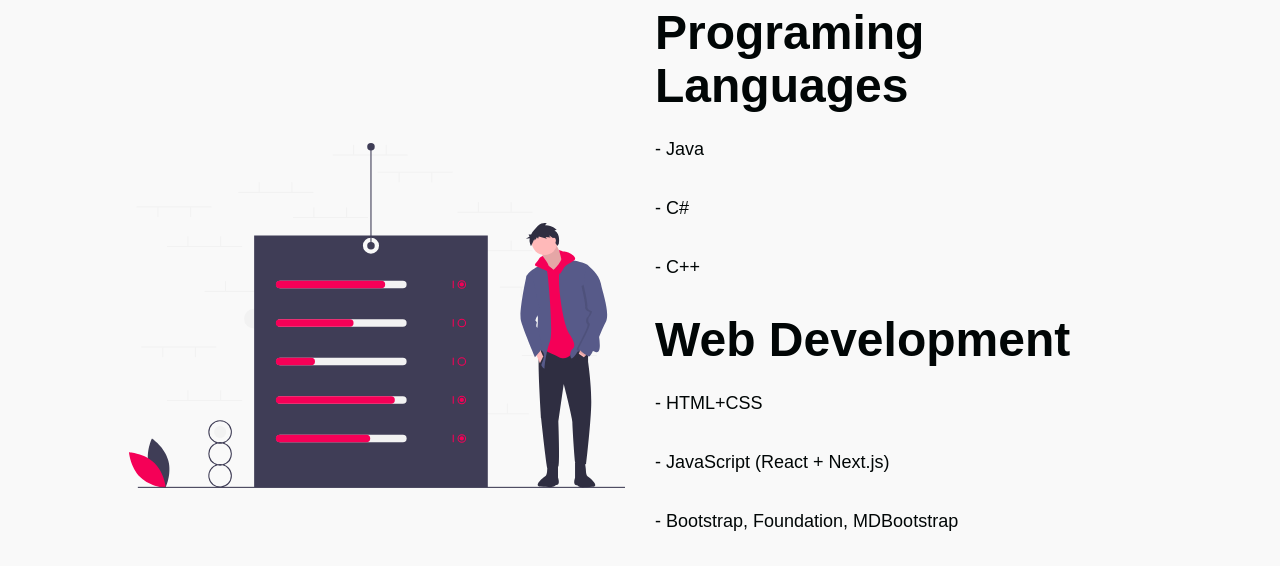
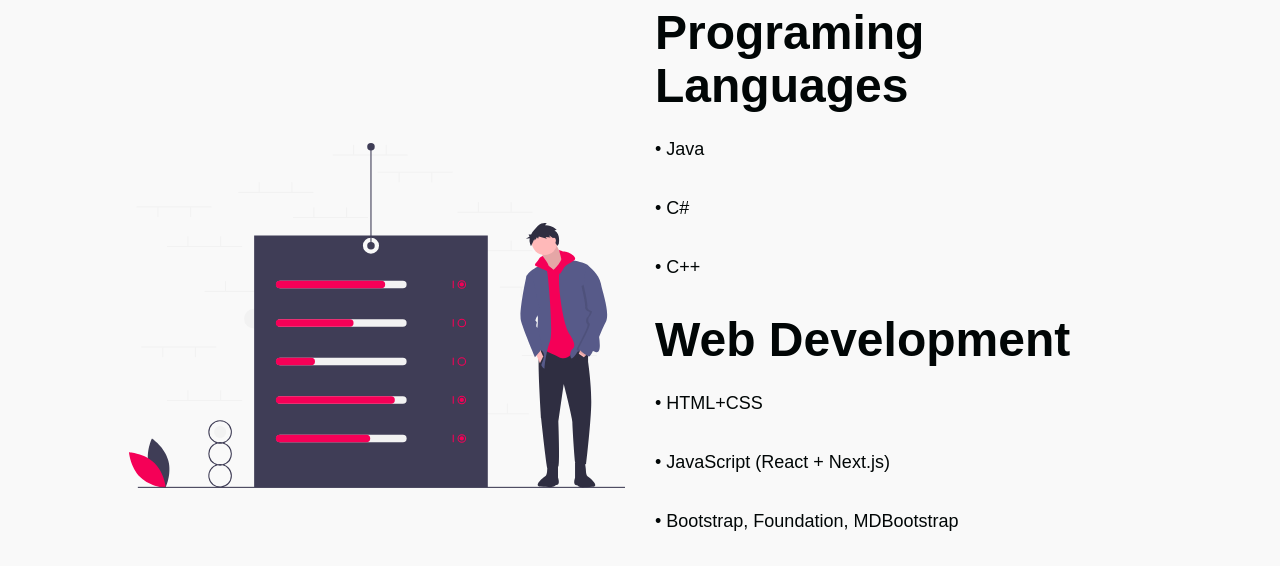
Before and after one commit to nikolaypleshkov/personal-website, a React (Create React App) app: page / in a window 1280 px wide. Shown: the part 1960-2526 px from the top of the page. Built offline with nearby package versions, Linux system fonts and the light colour scheme; a web font is replaced by a local one.

Commit message:
Update data.js

```diff
--- a/src/components/SkillsSection/data.js
+++ b/src/components/SkillsSection/data.js
@@ -5,13 +5,13 @@
     lightTextDesc: true,
     topLine: 'Skills',
     heading1: 'Programing Languages',
-    description1: '- Java',
-    description2: '- C#',
-    description3: '- C++',
+    description1: '• Java',
+    description2: '• C#',
+    description3: '• C++',
     heading2: 'Web Development',
-    description4: '- HTML+CSS',
-    description5: '- JavaScript (React + Next.js)',
-    description6: '- Bootstrap, Foundation, MDBootstrap',
+    description4: '• HTML+CSS',
+    description5: '• JavaScript (React + Next.js)',
+    description6: '• Bootstrap, Foundation, MDBootstrap',
     buttonLabel: 'Projects',
     imgStart: true,
     img: require('../../images/undraw_percentages_0rur.svg').default,
```
